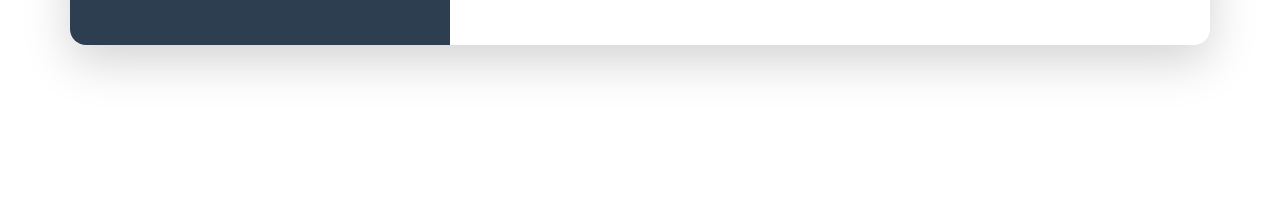
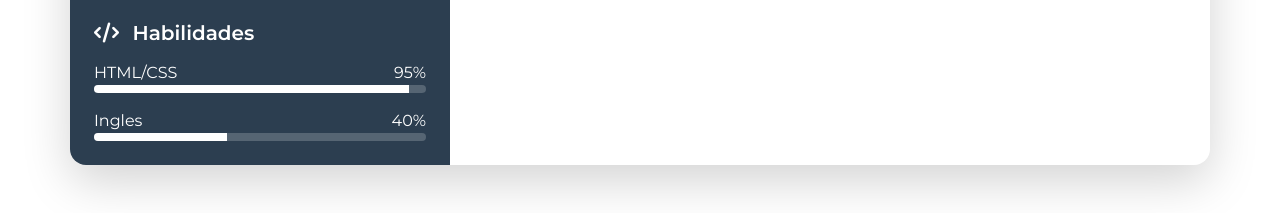
Before and after one commit to AndresAndy-ASCII/AndresAndy-ASCII.github.io, a plain HTML site: page index.html in a window 1280 px wide. Shown: the part 671-884 px from the top of the page. Before the commit the page ends 800 px from the top, so only its background shows below. Drawn offline with nearby package versions, Linux system fonts and the light colour scheme.

Commit message:
Add files via upload

```diff
--- a/index.html
+++ b/index.html
@@ -47,6 +47,33 @@
                         </a>
                     </ul>
                 </section>
+                <!-- Habilidades -->
+                <section>
+                    <h5 class="fw-bold mb-3">
+                        <i class="fas fa-code me-2"></i>
+                        Habilidades
+                    </h5>
+                    <div class="skill mb-3"></div>
+                    <div class="d-flex justify-content-between">
+                        <span>HTML/CSS</span>
+                        <span>95%</span>
+                    </div>
+                    <div class="progress" style="height: 8px">
+                        <div class="progress-bar"
+                        style="width: 95%;">
+                        </div>
+                    </div>
+                    <div class="skill mb-3"></div>
+                    <div class="d-flex justify-content-between">
+                        <span>Ingles</span>
+                        <span>40%</span>
+                    </div>
+                    <div class="progress" style="height: 8px">
+                        <div class="progress-bar"
+                        style="width: 40%;">
+                        </div>
+                    </div>
+                </section>
             </div>
         <!-- Columna Derecha -->
             <div class="col-md-8">
--- a/style.css
+++ b/style.css
@@ -7,3 +7,9 @@
 .bg-primary{
     background-color: #2c3e50 !important;
 }
+.progress{
+    background-color: rgba(255, 255, 255, 0.2);
+}
+.progress-bar{
+    background-color: white;
+}
```
